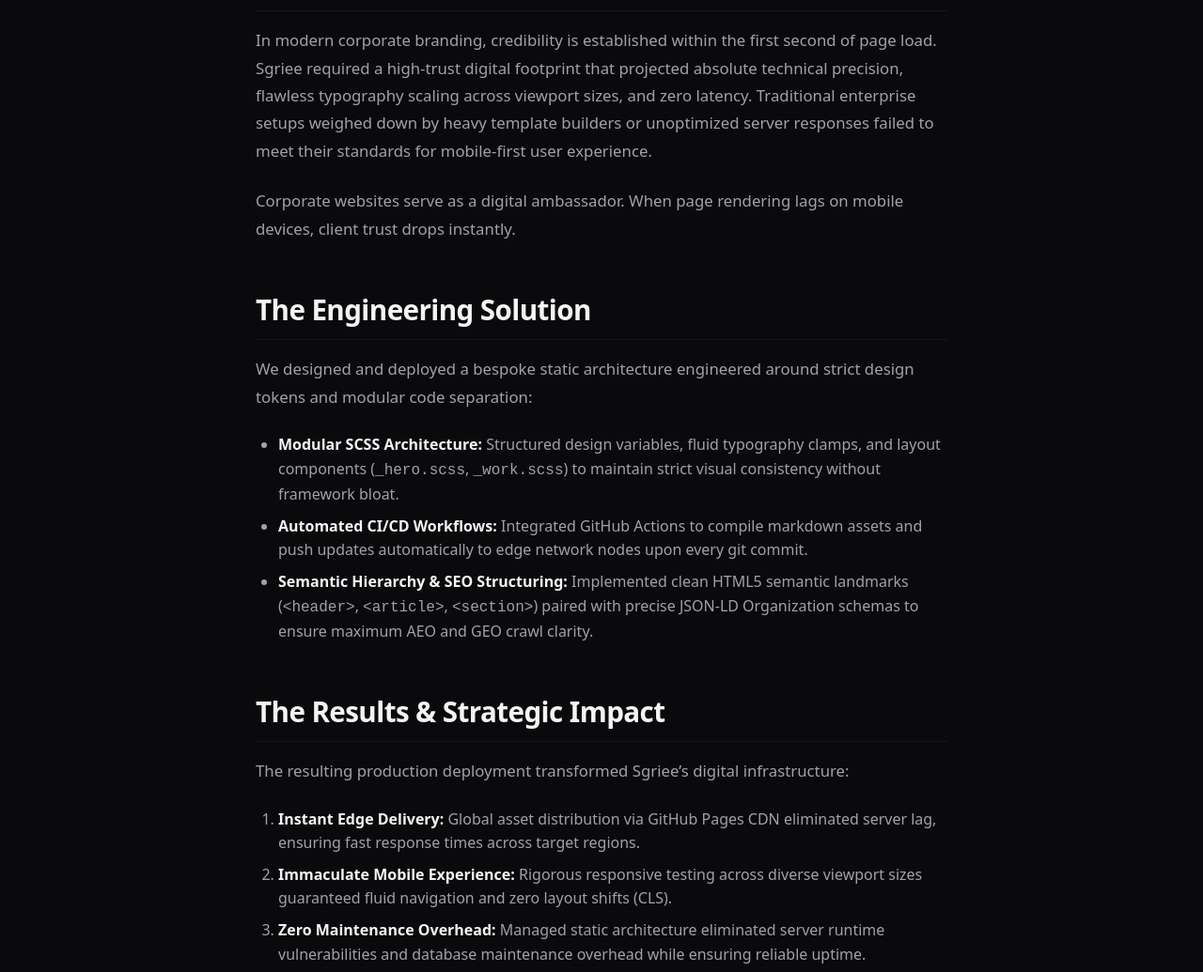
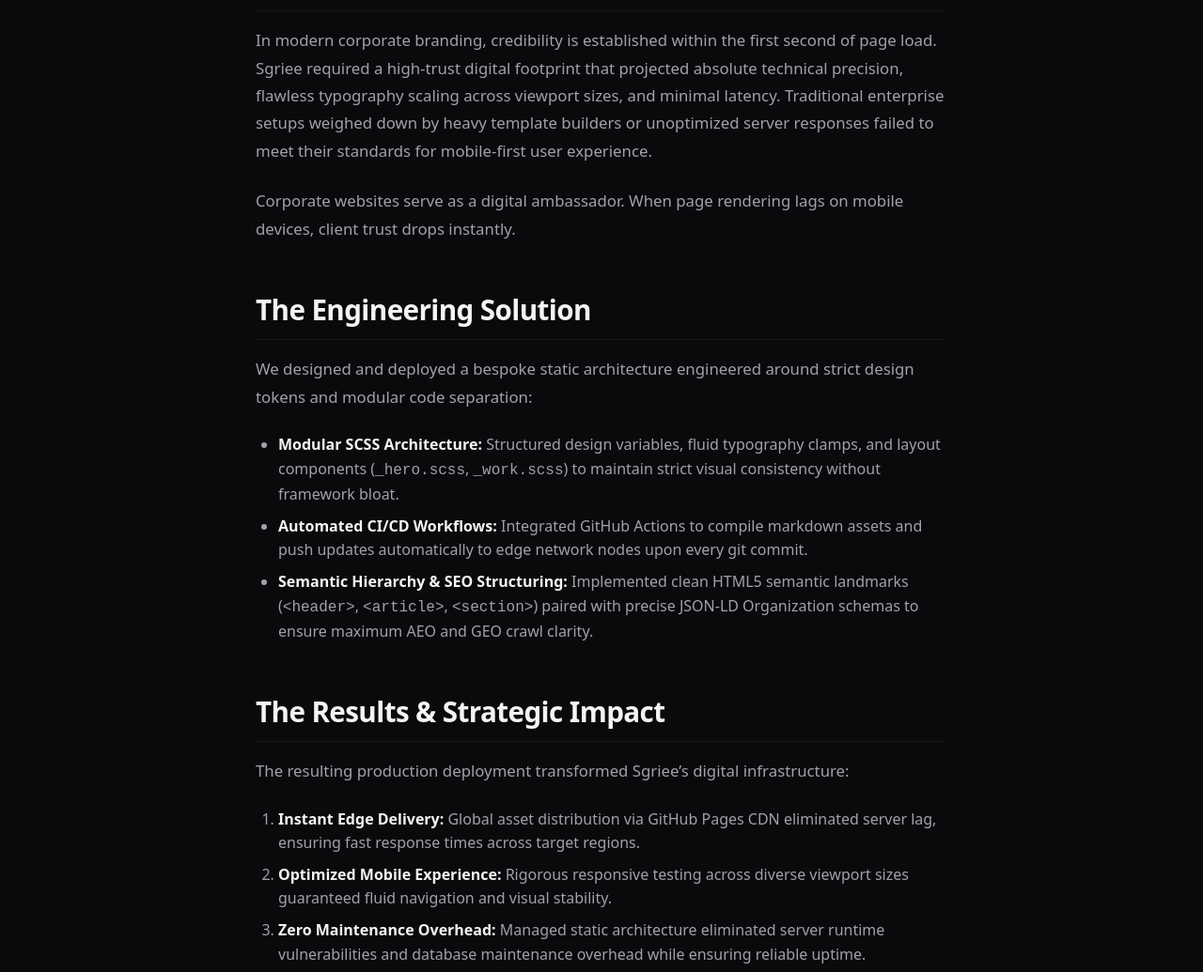
Before and after one commit to Khisal786/SwiftWebSync, a Jekyll site: the page built from work/sgriee.md, in a window 1280 px wide and 1400 px high, scrolled down 670 px. Shown: the part 229-1264 px from the top of the window at 94% size. Built offline with Jekyll 4.4.1, drawn with Linux system fonts in a browser that asks for light colours; some of the changed text lies outside the part shown.

Commit message:
Revise Sgriee case study content and metrics
Updated primary metric and optimized mobile experience description.

```diff
--- a/work/sgriee.md
+++ b/work/sgriee.md
@@ -3,14 +3,14 @@
 title: "Scaling Sgriee.com: Modern Corporate Architecture & Edge Deployment"
 description: "How we engineered a high-trust, responsive corporate digital footprint with modular SCSS, zero-latency static performance, and automated GitHub Actions pipelines."
 client_name: "Sgriee"
-primary_metric: "100% Mobile Responsiveness & Zero Downtime"
+primary_metric: "100% Mobile Responsiveness & Reliable Uptime"
 architecture_type: "Modular Static SCSS / GitHub Pages"
 live_url: "https://sgriee.com"
 permalink: /work/sgriee/
 ---
 
 ## The Operational Challenge
-In modern corporate branding, credibility is established within the first second of page load. Sgriee required a high-trust digital footprint that projected absolute technical precision, flawless typography scaling across viewport sizes, and zero latency. Traditional enterprise setups weighed down by heavy template builders or unoptimized server responses failed to meet their standards for mobile-first user experience.
+In modern corporate branding, credibility is established within the first second of page load. Sgriee required a high-trust digital footprint that projected absolute technical precision, flawless typography scaling across viewport sizes, and minimal latency. Traditional enterprise setups weighed down by heavy template builders or unoptimized server responses failed to meet their standards for mobile-first user experience.
 
 Corporate websites serve as a digital ambassador. When page rendering lags on mobile devices, client trust drops instantly.
 
@@ -24,5 +24,5 @@
 ## The Results & Strategic Impact
 The resulting production deployment transformed Sgriee's digital infrastructure:
 1. **Instant Edge Delivery:** Global asset distribution via GitHub Pages CDN eliminated server lag, ensuring fast response times across target regions.
-2. **Immaculate Mobile Experience:** Rigorous responsive testing across diverse viewport sizes guaranteed fluid navigation and zero layout shifts (CLS).
+2. **Optimized Mobile Experience:** Rigorous responsive testing across diverse viewport sizes guaranteed fluid navigation and visual stability.
 3. **Zero Maintenance Overhead:** Managed static architecture eliminated server runtime vulnerabilities and database maintenance overhead while ensuring reliable uptime.
```
